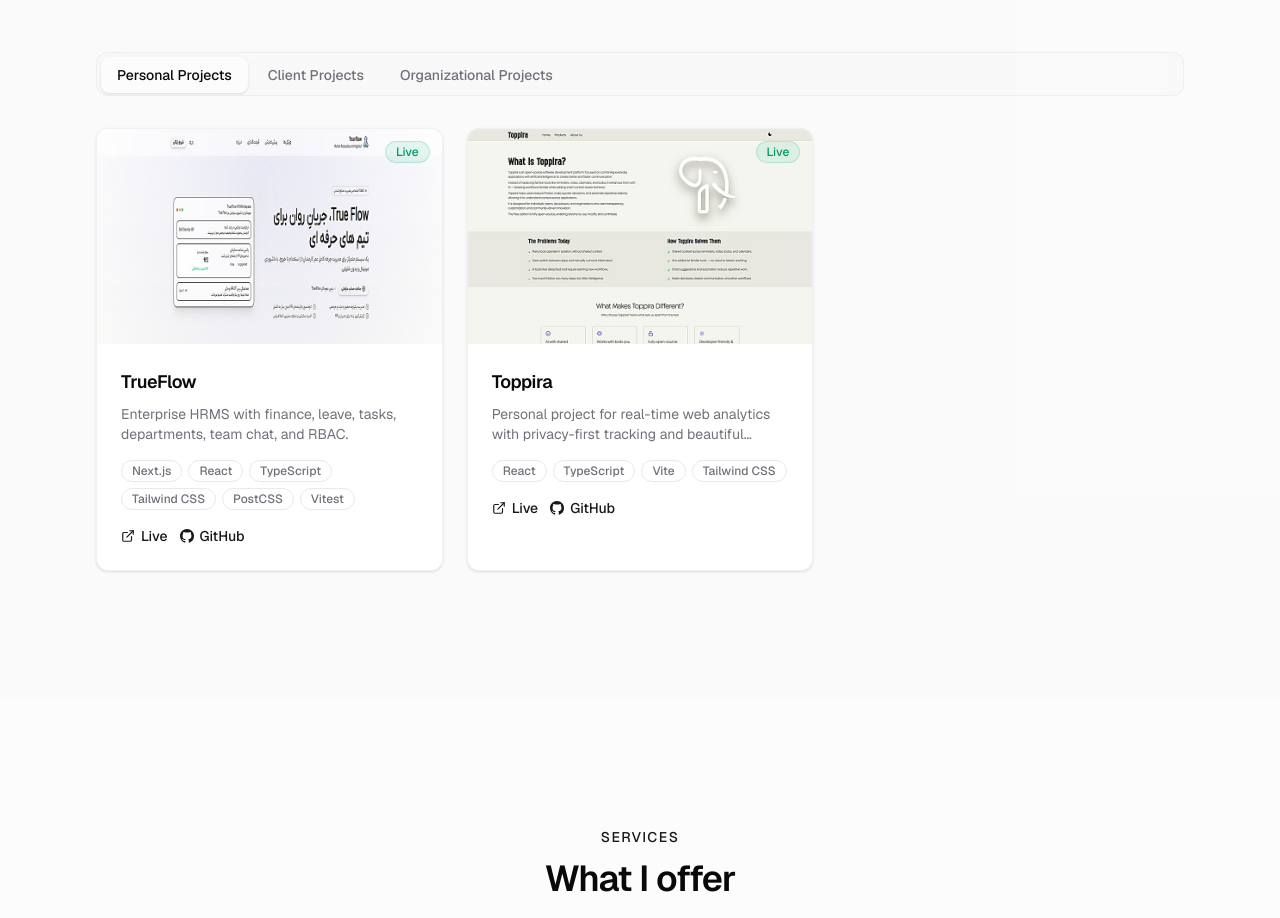
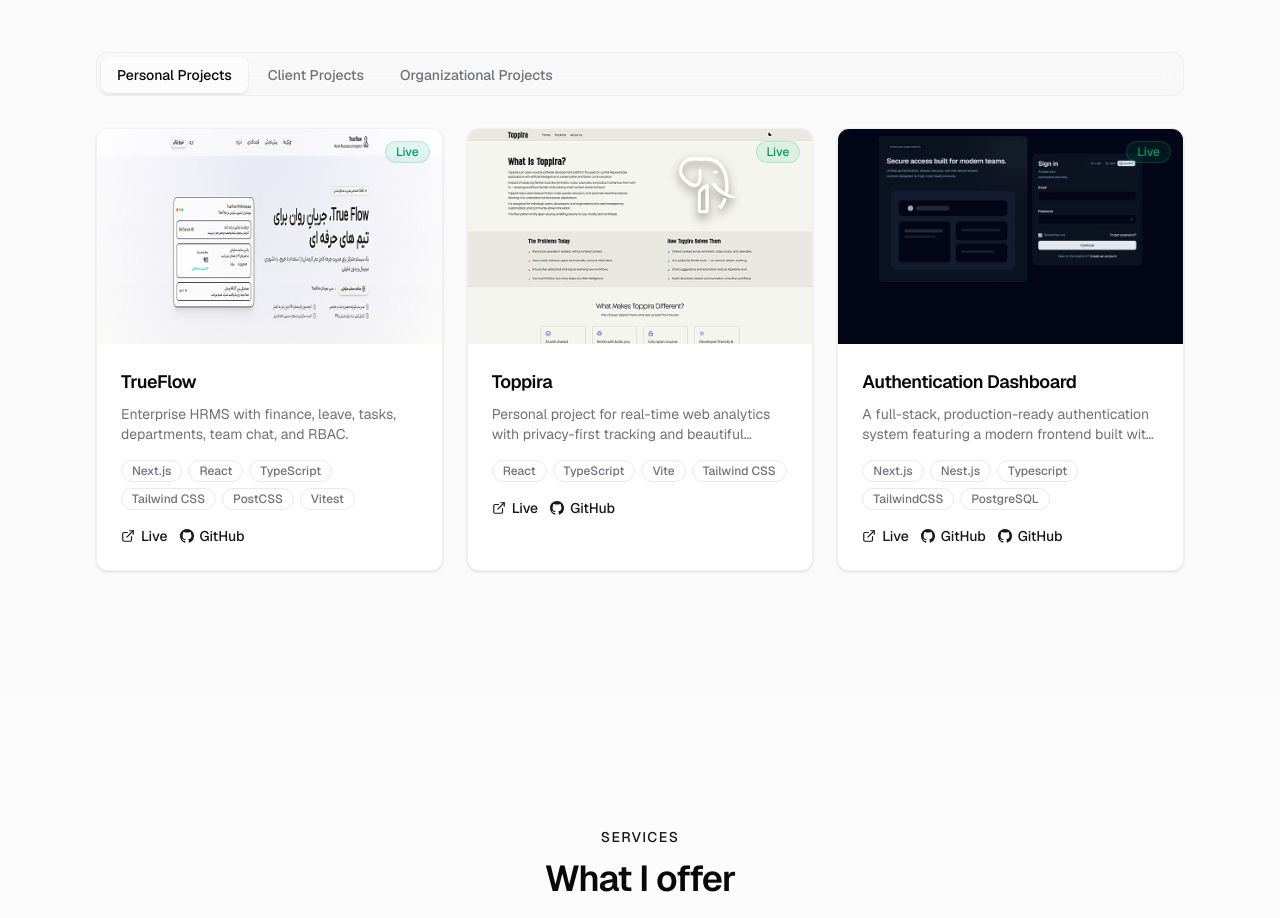
Before and after one commit to DaRiaN0Dev/portfolio, a Next.js app: page / in a window 1280 px wide. Shown: the part 5120-6038 px from the top of the page. Built offline with nearby package versions, Linux system fonts and the light colour scheme.

Commit message:
feat: update projects list

```diff
--- a/src/data/projects.ts
+++ b/src/data/projects.ts
@@ -7,7 +7,14 @@ export const projects: Project[] = [
     description:
       "Enterprise HRMS with finance, leave, tasks, departments, team chat, and RBAC.",
     image: "/projects/project-1.png",
-    technologies: ["Next.js", "React", "TypeScript", "Tailwind CSS", "PostCSS", "Vitest"],
+    technologies: [
+      "Next.js",
+      "React",
+      "TypeScript",
+      "Tailwind CSS",
+      "PostCSS",
+      "Vitest",
+    ],
     links: [
       { label: "Live", href: "https://trueflow.ir" },
       { label: "GitHub", href: "https://github.com/TrueFlow-Official" },
@@ -31,25 +38,47 @@ export const projects: Project[] = [
   },
   {
     id: "p3",
-    title: "Meridian Commerce",
+    title: "Gaming Pannel",
     description:
-      "Headless e-commerce storefront with optimized checkout flow and sub-second page loads.",
+      "Modern gaming control panel built with React, TypeScript, and Tailwind CSS.",
     image: "/projects/project-3.png",
-    technologies: ["Next.js", "Shopify", "Stripe", "Tailwind"],
-    links: [{ label: "Live", href: "#" }],
+    technologies: ["React.js", "Typescript", "Vite", "TailwindCSS"],
+    links: [
+      { label: "Live", href: "gaming-control-panel.vercel.app" },
+      {
+        label: "GitHub",
+        href: "https://github.com/DaRiaN0Dev/gaming-control-panel",
+      },
+    ],
     status: "live",
     category: "client",
   },
   {
     id: "p4",
-    title: "CloudVault Admin",
+    title: "Authentication Dashboard",
     description:
-      "Enterprise SaaS admin panel with complex data tables, permissions, and audit logging.",
+      "A full-stack, production-ready authentication system featuring a modern frontend built with Next.js, TypeScript, TailwindCSS, React Hook Form, Zod, and Zustand, seamlessly integrated with a robust NestJS backend powered by Prisma, PostgreSQL, JWT, RBAC, email verification, password reset, and secure session management.",
     image: "/projects/project-4.png",
-    technologies: ["React", "TanStack Table", "Zustand", "REST"],
-    links: [{ label: "Case Study", href: "#" }],
+    technologies: [
+      "Next.js",
+      "Nest.js",
+      "Typescript",
+      "TailwindCSS",
+      "PostgreSQL",
+    ],
+    links: [
+      { label: "Live", href: "https://auth-dashboard-mu.vercel.app" },
+      {
+        label: "GitHub",
+        href: "https://github.com/DaRiaN0Dev/auth-dashboard-nextjs",
+      },
+      {
+        label: "GitHub",
+        href: "https://github.com/DaRiaN0Dev/auth-backend-nestjs",
+      },
+    ],
     status: "live",
-    category: "client",
+    category: "personal",
   },
   {
     id: "p5",
@@ -58,9 +87,7 @@ export const projects: Project[] = [
       "Community platform for developer events, speaker profiles, and sponsorship management.",
     image: "/projects/project-5.png",
     technologies: ["Next.js", "Sanity", "Vercel", "Framer Motion"],
-    links: [
-      { label: "GitHub", href: "https://github.com/Qbify-company" },
-    ],
+    links: [{ label: "GitHub", href: "https://github.com/Qbify-company" }],
     status: "archived",
     category: "organizational",
   },
```
Also changed, not shown: public/projects/project-4.png (added).
